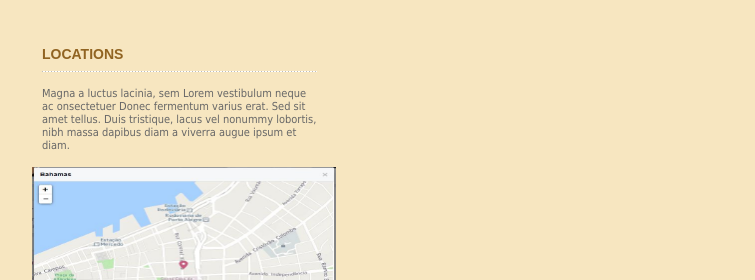
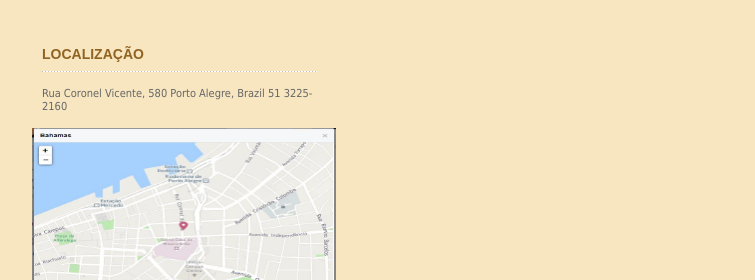
Before and after one commit to AlexandreWasemPinto/alexandre-ifrs, a website: page public_html/html/acomodacoes.html in a window 1280 px wide. Shown: the part 863-1143 px from the top of the page, 147-902 px from the left. Drawn offline with Linux system fonts and the light colour scheme.

Commit message:
correção localização

```diff
--- a/public_html/html/acomodacoes.html
+++ b/public_html/html/acomodacoes.html
@@ -166,8 +166,8 @@
                         </form>
                     </div>
                     <div class="block">
-                        <h4>Locations</h4>
-                        <p>Magna a luctus lacinia, sem Lorem vestibulum neque ac onsectetuer Donec fermentum varius erat. Sed sit amet tellus. Duis tristique, lacus vel nonummy lobortis, nibh massa dapibus diam a viverra augue ipsum et diam. </p>
+                        <h4>Localiza&ccedil;&atilde;o</h4>
+                        <p>Rua Coronel Vicente, 580 Porto Alegre, Brazil 51 3225-2160 </p>
                         <img src="images/map.jpg" alt="" width="304" height="207" class="map" /><br />
                         <a href="#" class="more">more info</a> <a href="#">ZOOM</a>
                     </div>
```
Also changed, not shown: public_html/html/servicos.html (+2 -2 lines). Lines whose indentation alone changed are shown as unchanged.
